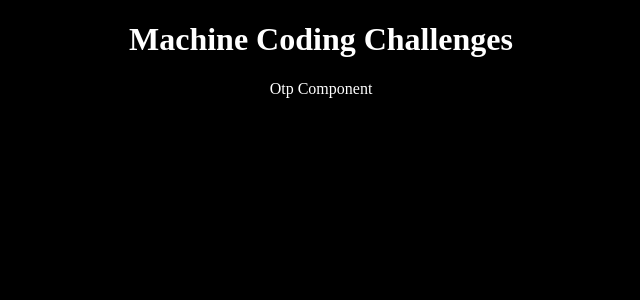
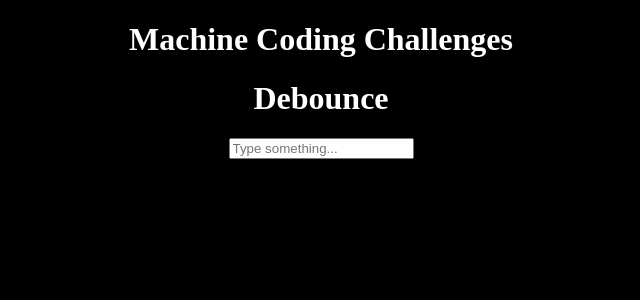
Before and after one commit to Vamsichowdhury/Frontend, a React (Vite) app in the folder react/machine-coding/machine-coding-challenges/: page / in a window 1280 px wide. Shown: the top 300 px of the page, without its empty margins (319-959 px from the left). Built offline with nearby package versions, Linux system fonts and the light colour scheme.

Commit message:
feat: Add Debounce component and update App to include it

```diff
--- a/react/machine-coding/machine-coding-challenges/src/App.jsx
+++ b/react/machine-coding/machine-coding-challenges/src/App.jsx
@@ -1,5 +1,6 @@
 import "./App.css";
-import OtpComponent from "./features/otp/OtpComponent";
+import Debounce from "./features/debounce/Debounce";
+// import OtpComponent from "./features/otp/OtpComponent";
 // import RickAndMorty from "./features/rick-and-morty/RickAndMorty";
 // import JsonFormatterValidator from "./features/json-formatter-validator/JsonFormatterValidator";
 // import Typewriter from "./features/typewriter-effect/Typewriter";
@@ -78,7 +79,8 @@ function App() {
         {/* <JsonFormatterValidator /> */}
         {/* <Typewriter /> */}
         {/* <RickAndMorty /> */}
-        <OtpComponent />
+        {/* <OtpComponent /> */}
+        <Debounce />
       </div>
     </>
   );
--- /dev/null
+++ b/react/machine-coding/machine-coding-challenges/src/features/debounce/Debounce.jsx
@@ -0,0 +1,23 @@
+import { useRef } from "react";
+
+export default function Debounce() {
+  const timer = useRef(null);
+
+  const handleSearch = (e) => {
+    clearTimeout(timer.current);
+    timer.current = setTimeout(() => {
+      console.log("Searching for:", e.target.value);
+    }, 500);
+  };
+
+  return (
+    <div>
+      <h1>Debounce</h1>
+      <input
+        type="text"
+        placeholder="Type something..."
+        onChange={handleSearch}
+      />
+    </div>
+  );
+}
```
